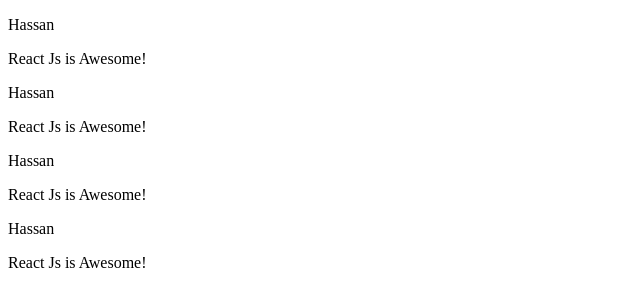
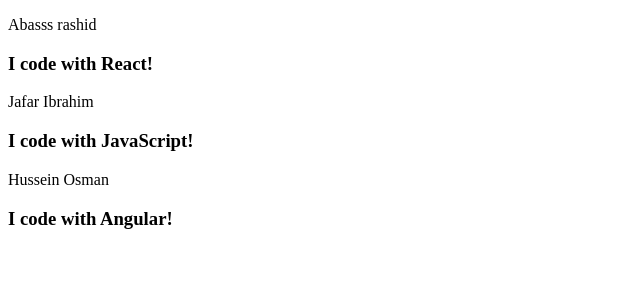
Before and after one commit to Abass-rashid/React-Crash-Project, a React (Vite) app: page / in a window 1280 px wide. Shown: the top 306 px of the page, without its empty margins (0-640 px from the left). Built offline with nearby package versions, Linux system fonts and the light colour scheme.

Commit message:
Add props to the components

```diff
--- a/src/App.jsx
+++ b/src/App.jsx
@@ -3,11 +3,9 @@
   return (
     <main>
 
-    <Post />
-    <Post />
-    <Post />
-    <Post />
-
+   <Post name ="Abasss rashid"  value="I code with React!"   />
+   <Post name ="Jafar Ibrahim"  value="I code with JavaScript!" />
+   <Post name ="Hussein Osman"  value="I code with Angular!" />
     </main>
 
    );
--- a/src/Components/Post.jsx
+++ b/src/Components/Post.jsx
@@ -1,11 +1,10 @@
-const names = ["Hassan", "Ibrahim", "Jafar"];
 
-const Post = () => {
-  const chosenRand = Math.random() > 0.3 ? names[0] : names[2];
+const Post = ({name, value}) => {
+
     return (
     <div>
-      <p>{chosenRand}</p>
-      <p>React Js is Awesome!</p>
+      <p>{name}</p>
+      <h3>{value}</h3>
     </div>
    );
 }
```
